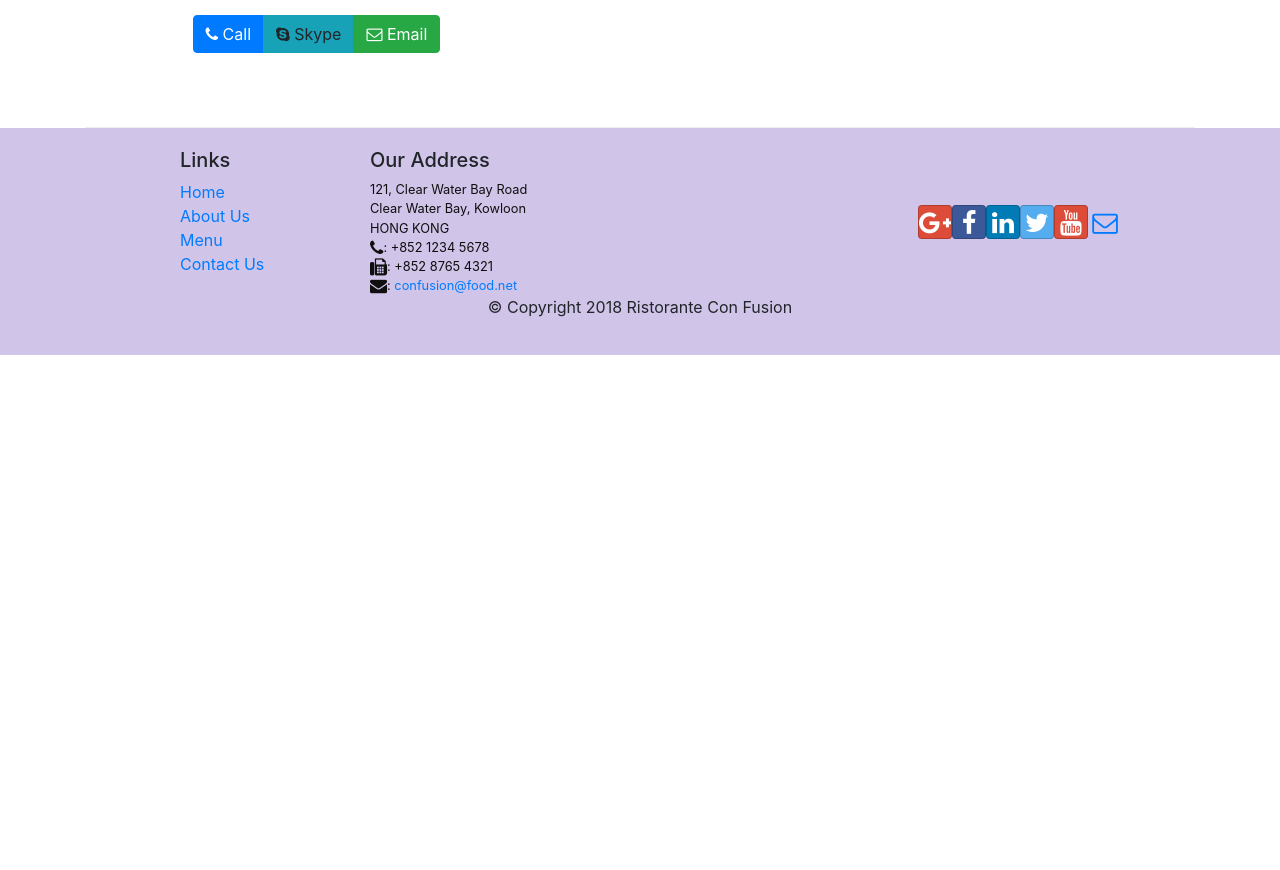
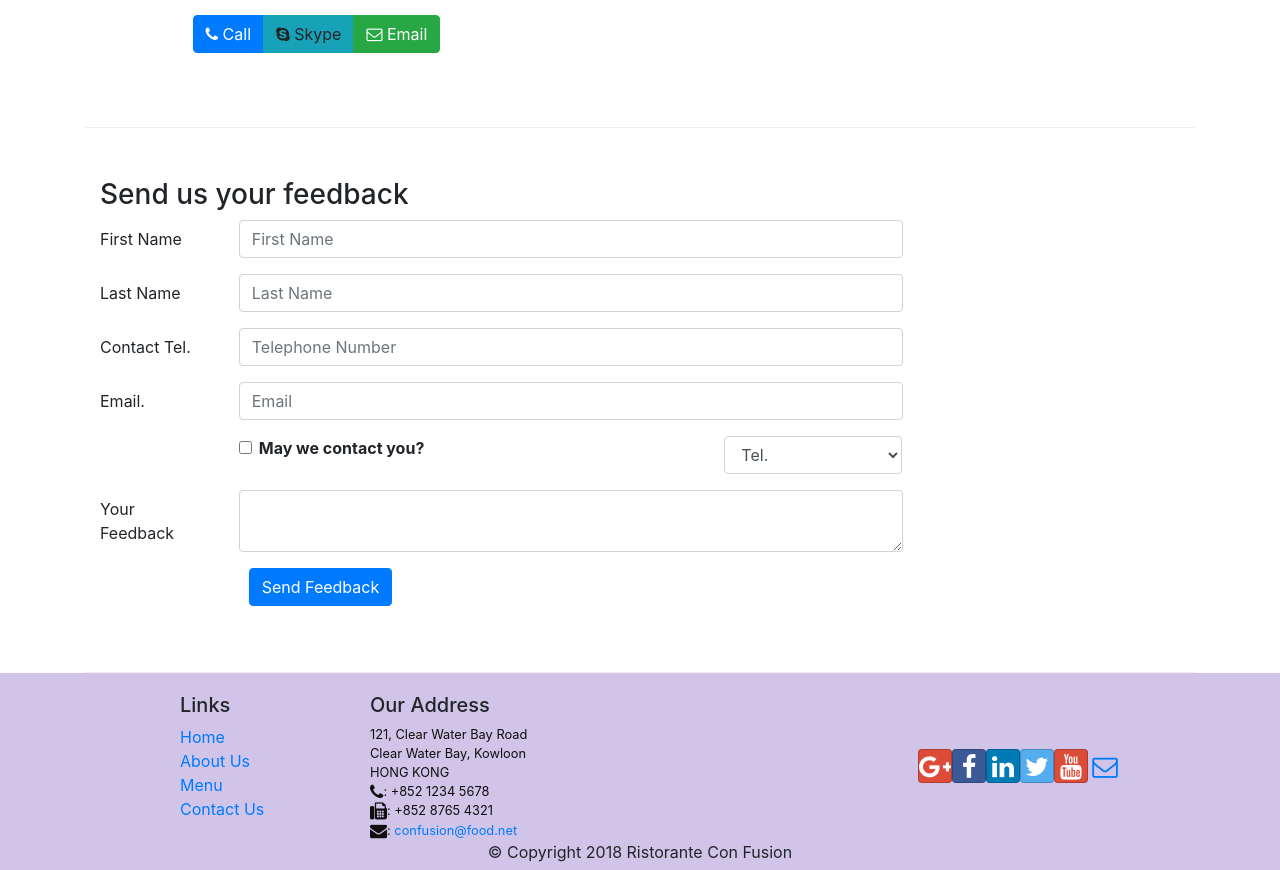
Before and after one commit to parthpadhiar/react-first-project, a React (Create React App) app: page /contactus in a window 1280 px wide. Shown: the part 720-1590 px from the top of the page. Before the commit the page ends 1075 px from the top, so only its background shows below. Built offline with nearby package versions, Linux system fonts and the light colour scheme.

Commit message:
feat: add form

```diff
--- a/src/componets/contactComponent.js
+++ b/src/componets/contactComponent.js
@@ -1,8 +1,49 @@
-import React from "react";
-import { Breadcrumb, BreadcrumbItem } from "reactstrap";
+import React, { Component } from "react";
+import {
+  Breadcrumb,
+  BreadcrumbItem,
+  Button,
+  Form,
+  FormGroup,
+  Label,
+  Input,
+  Col,
+} from "reactstrap";
 import { Link } from "react-router-dom";
 
-function Contact(props) {
+class Contact extends Component {
+  constructor(props) {
+    super(props);
+    this.state = {
+      firstname: "",
+      lastname: "",
+      telnum: "",
+      email: "",
+      agree: false,
+      contactType: "Tel.",
+      message: "",
+    };
+    this.handleSubmit = this.handleSubmit.bind(this);
+    this.handleInputChange = this.handleInputChange.bind(this);
+  }
+
+  handleInputChange(event) {
+    const target = event.target;
+    const value = target.type === "checkbox" ? target.chacked : target.value;
+    const name = target.name;
+
+    this.setState({
+      [name]: value,
+    });
+  }
+
+  handleSubmit(event) {
+    console.log("Current state is:", JSON.stringify(this.state));
+    alert("Current state is:", JSON.stringify(this.state));
+    event.preventDefault();
+  }
+
+  render() {
     return (
       <div className="container">
         <div className="row">
@@ -50,7 +91,7 @@ function Contact(props) {
               >
                 <i className="fa fa-phone"></i> Call
               </a>
-            <a role="button" className="btn btn-info">
+              <a role="button" href className="btn btn-info">
                 <i className="fa fa-skype"></i> Skype
               </a>
               <a
@@ -63,8 +104,130 @@ function Contact(props) {
             </div>
           </div>
         </div>
+        <div className="row row-content">
+          <div className="col-12">
+            <h3>Send us your feedback</h3>
+          </div>
+          <div className="col-12 col-md-9">
+            <Form onSubmit={this.handleSubmit}>
+              <FormGroup row>
+                <Label htmlfor="firstname" md={2}>
+                  First Name
+                </Label>
+                <Col md={10}>
+                  <Input
+                    type="text"
+                    id="firstname"
+                    name="firstname"
+                    placeholder="First Name"
+                    value={this.state.firstname}
+                    onChange={this.handleInputChange}
+                  ></Input>
+                </Col>
+              </FormGroup>
+
+              <FormGroup row>
+                <Label htmlfor="lastname" md={2}>
+                  Last Name
+                </Label>
+                <Col md={10}>
+                  <Input
+                    type="text"
+                    id="lastname"
+                    name="lastname"
+                    placeholder="Last Name"
+                    value={this.state.lastname}
+                    onChange={this.handleInputChange}
+                  ></Input>
+                </Col>
+              </FormGroup>
+
+              <FormGroup row>
+                <Label htmlfor="telnum" md={2}>
+                  Contact Tel.
+                </Label>
+                <Col md={10}>
+                  <Input
+                    type="tel"
+                    id="telnum"
+                    name="telnum"
+                    placeholder="Telephone Number"
+                    value={this.state.telnum}
+                    onChange={this.handleInputChange}
+                  ></Input>
+                </Col>
+              </FormGroup>
+
+              <FormGroup row>
+                <Label htmlfor="email" md={2}>
+                  Email.
+                </Label>
+                <Col md={10}>
+                  <Input
+                    type="email"
+                    id="email"
+                    name="email"
+                    placeholder="Email  "
+                    value={this.state.email}
+                    onChange={this.handleInputChange}
+                  ></Input>
+                </Col>
+              </FormGroup>
+
+              <FormGroup row>
+                <Col md={{ size: 6, offset: 2 }}>
+                  <FormGroup check>
+                    <Label check>
+                      <Input
+                        type="checkbox"
+                        name="agree"
+                        checked={this.state.agree}
+                        onChange={this.handleInputChange}
+                      />{" "}
+                      <strong>May we contact you?</strong>
+                    </Label>
+                  </FormGroup>
+                </Col>
+                <Col md={{ size: 3, offset: 1 }}>
+                  <Input
+                    type="select"
+                    name="contactType"
+                    value={this.state.contactType}
+                    onChange={this.handleInputChange}
+                  >
+                    <option>Tel.</option>
+                    <option>Email</option>
+                  </Input>
+                </Col>
+              </FormGroup>
+
+              <FormGroup row>
+                <Label htmlfor="message" md={2}>
+                  Your Feedback
+                </Label>
+                <Col md={10}>
+                  <Input
+                    type="textarea"
+                    id="message"
+                    name="message"
+                    row="12"
+                    value={this.state.message}
+                    onChange={this.handleInputChange}
+                  ></Input>
+                </Col>
+              </FormGroup>
+              <Col md={{ size: 10, offset: 2 }}>
+                <Button type="submit" color="primary">
+                  Send Feedback
+                </Button>
+              </Col>
+              <FormGroup row></FormGroup>
+            </Form>
+          </div>
+        </div>
       </div>
     );
   }
+}
 
 export default Contact;
```
Also changed, not shown: 1 other file (tests, documents, lock files or other folders). Lines whose indentation alone changed are shown as unchanged.
